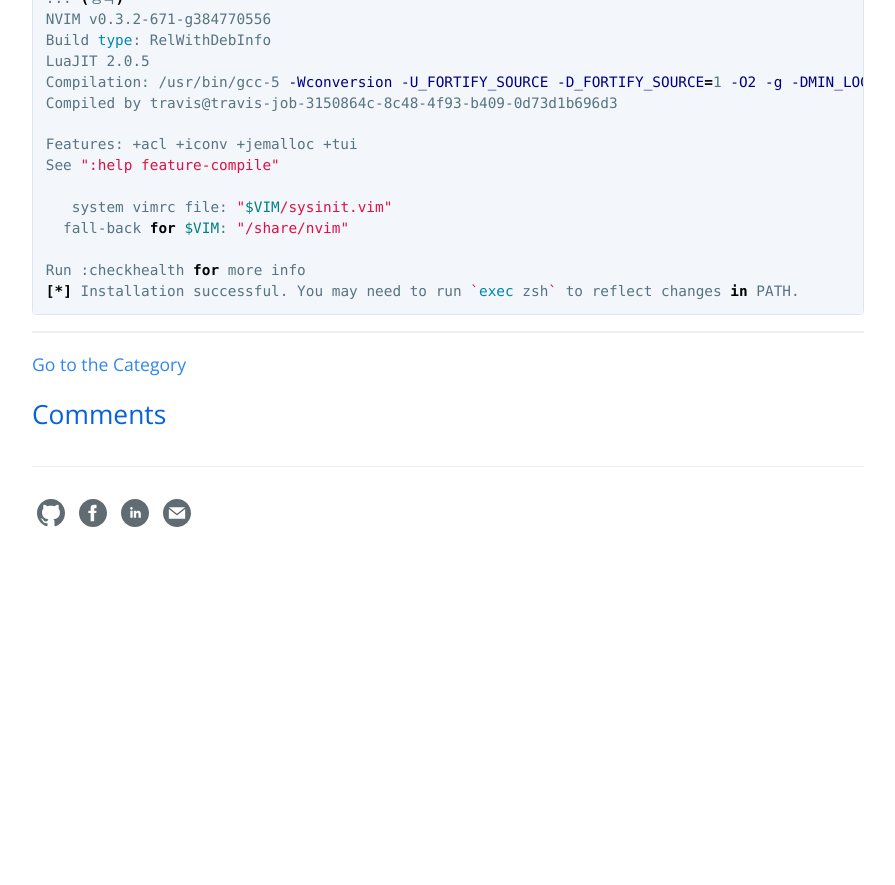
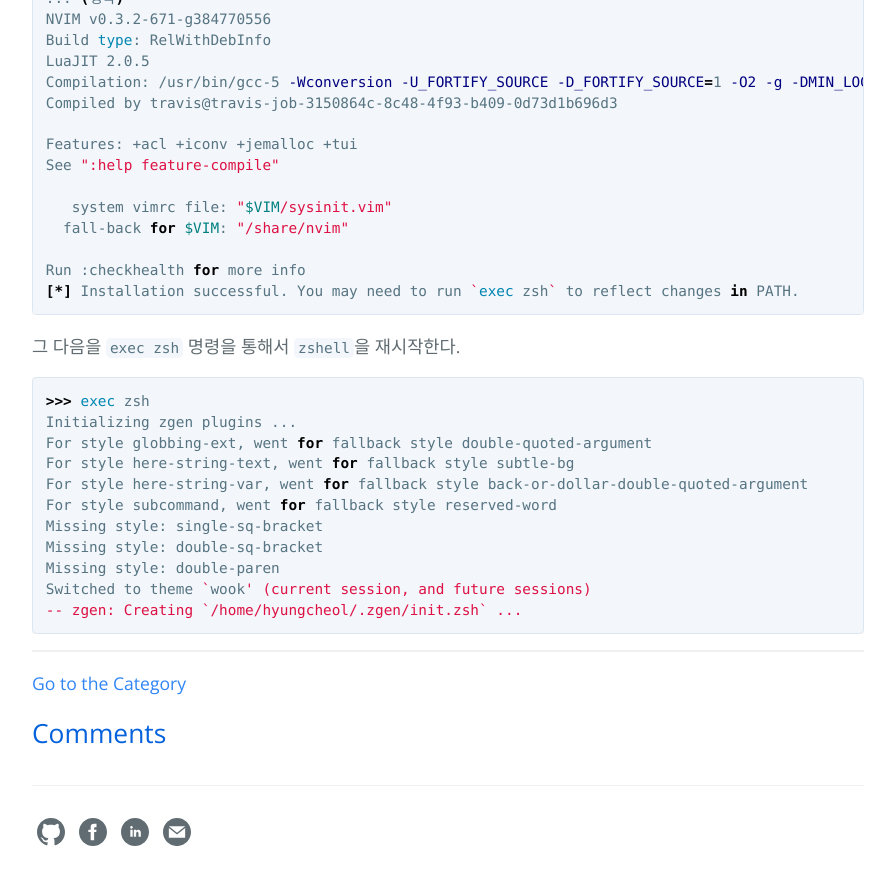
Before and after one commit to hcnoh/hcnoh.github.io, a Jekyll site: the page built from _posts/2018-10-05-development-environment-setting.md, in a window 1280 px wide and 900 px high, scrolled down 16404 px. Shown: the top 885 px of the window, without its empty margins (192-1087 px from the left). Built offline with Jekyll 4.4.1, drawn with Linux system fonts in a browser that asks for light colours; comment, search, counter and statistics services are not loaded; before the commit the page ends 16985 px from its top, so only the background shows below that.

Commit message:
Update 2018-10-05-development-environment-setting.md

````diff
--- a/_posts/2018-10-05-development-environment-setting.md
+++ b/_posts/2018-10-05-development-environment-setting.md
@@ -611,3 +611,19 @@
 Run :checkhealth for more info
 [*] Installation successful. You may need to run `exec zsh` to reflect changes in PATH.
 ```
+
+그 다음을 `exec zsh` 명령을 통해서 `zshell`을 재시작한다.
+
+```bash
+>>> exec zsh
+Initializing zgen plugins ...
+For style globbing-ext, went for fallback style double-quoted-argument
+For style here-string-text, went for fallback style subtle-bg
+For style here-string-var, went for fallback style back-or-dollar-double-quoted-argument
+For style subcommand, went for fallback style reserved-word
+Missing style: single-sq-bracket
+Missing style: double-sq-bracket
+Missing style: double-paren
+Switched to theme `wook' (current session, and future sessions)
+-- zgen: Creating `/home/hyungcheol/.zgen/init.zsh` ...
+```
````
